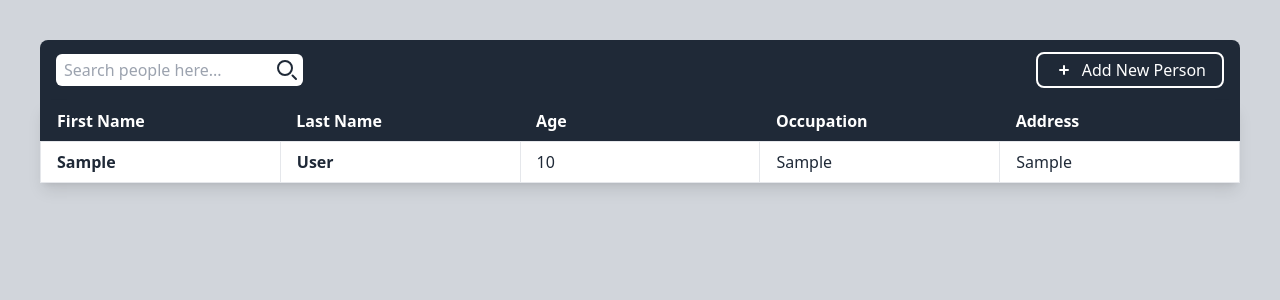
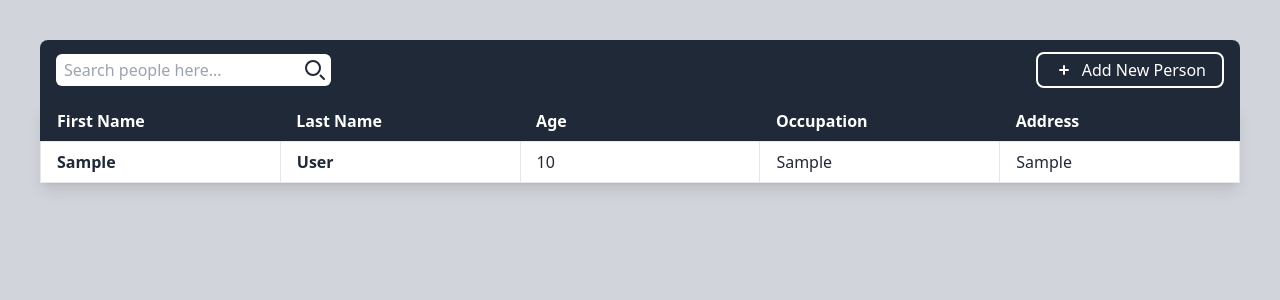
Before and after one commit to Lionel-hub1/census_app, a Django app: page / in a window 1280 px wide. Shown: the part 60-360 px from the top of the page. Run offline with Django 4.2, Linux system fonts and the light colour scheme; tables that the repository leaves empty hold one stand-in row (values such as "Sample post"); some libraries are stand-ins or nearby versions.

Commit message:
Redesigned UI

```diff
--- a/home/templates/index.html
+++ b/home/templates/index.html
@@ -36,9 +36,9 @@
           >
             <div class="relative">
               <input
-                class="px-2 py-1 rounded-md"
+                class="pl-2 pr-9 py-1 rounded-md"
                 type="text"
-                placeholder="Search people here... "
+                placeholder="Search people here..."
               />
               <button class="absolute right-1 my-1" type="submit">
                 <svg
```
